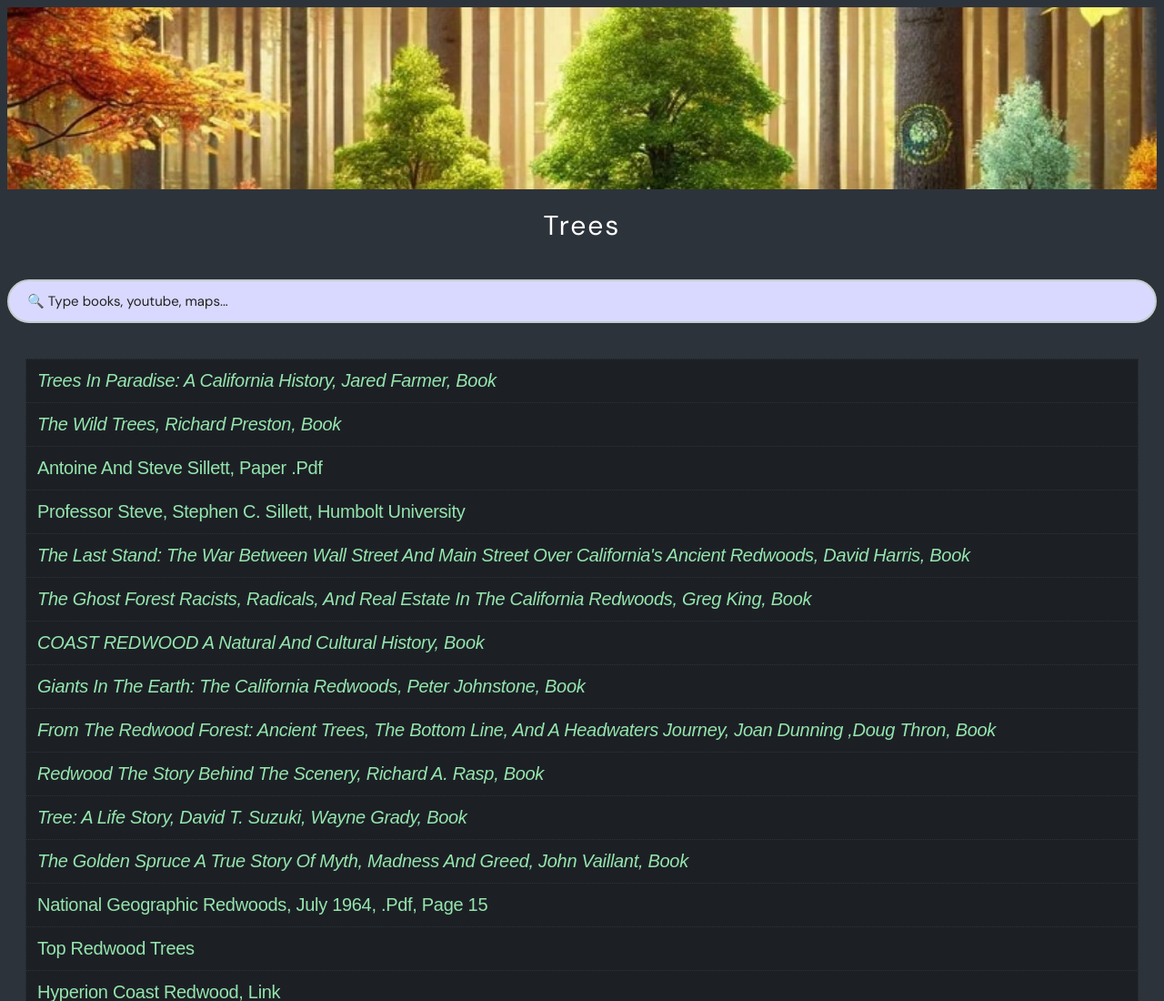
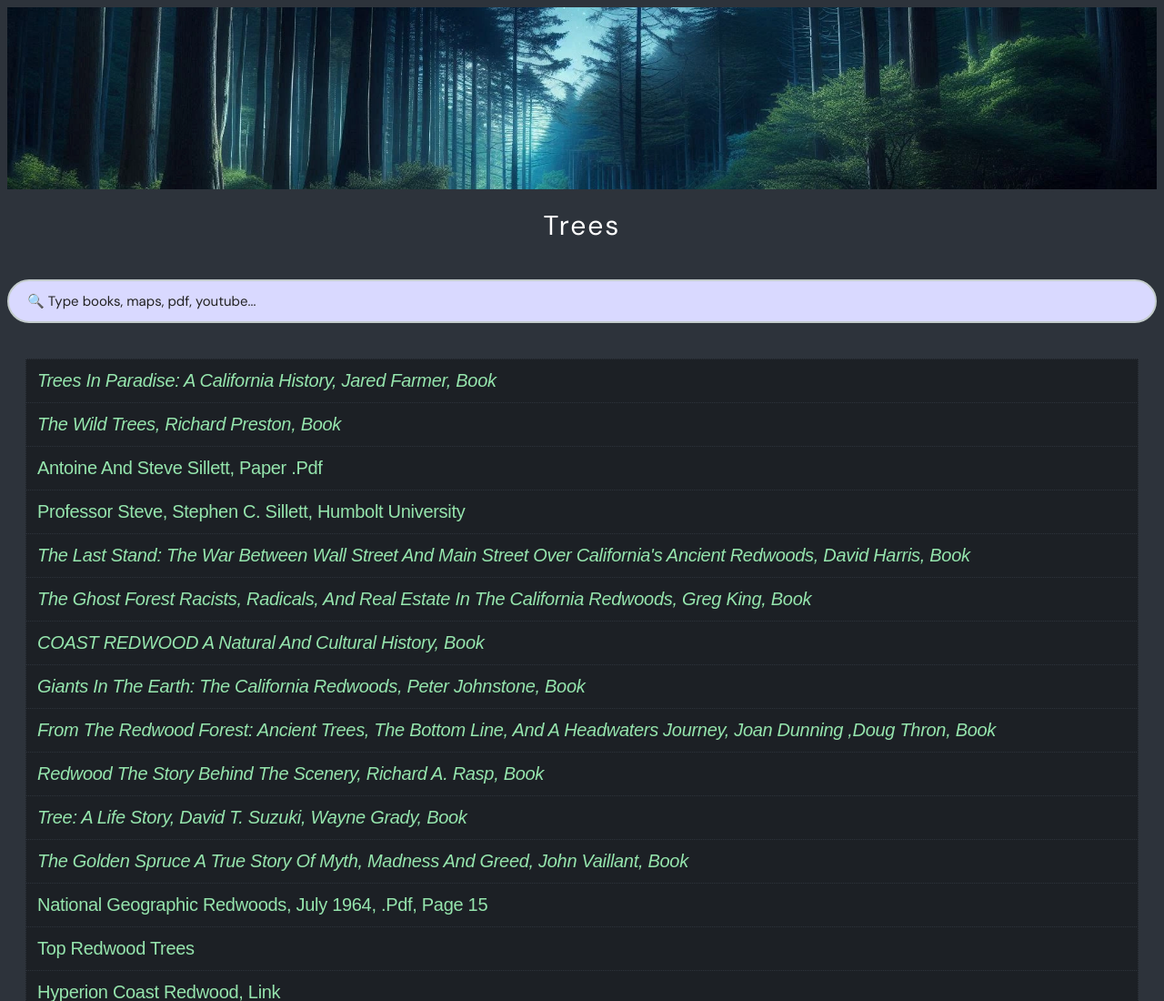
Before and after one commit to kironroy/trees, a plain HTML site: page index.html in a window 1280 px wide. Shown: the top 1100 px of the page at 91% size. Drawn offline with Linux system fonts and the dark colour scheme.

Commit message:
Images
- Light mode and dark mode of separate images.

```diff
--- a/index.html
+++ b/index.html
@@ -17,7 +17,6 @@
     <meta property="twitter:card" content="summary_large_image" />
 
     <link href="site.css" rel="stylesheet">
-  <link rel="preload" href="trees_banner.webp" as="image">
     <script defer src="app.js"></script>
 
 </head>
@@ -32,7 +31,8 @@
         </div>
 
         </div>
-    <input id="ritaInput" onkeyup="searchRitaList()" placeholder="🔍 Type books, youtube, maps..." title="Type in a name" type="text">
+        <input id="ritaInput" onkeyup="searchRitaList()" placeholder="🔍 Type books, maps, pdf, youtube..."
+            title="Type in a name" type="text">
 
 
         <ul id="ritaList">
@@ -54,7 +54,8 @@
             </li>
             </a></li>
             <li class="book">
-        <a href="https://www.hachettebookgroup.com/titles/greg-king/the-ghost-forest/9781541768673/?lens=publicaffairs">The
+                <a
+                    href="https://www.hachettebookgroup.com/titles/greg-king/the-ghost-forest/9781541768673/?lens=publicaffairs">The
                     Ghost Forest
                     Racists, Radicals, and Real Estate in the California Redwoods, Greg King,
                     book</a>
--- a/site.css
+++ b/site.css
@@ -1,9 +1,8 @@
 @font-face {
-  font-family: "DM Sans";
+  font-family: 'DM Sans';
   font-display: swap;
   font-weight: 400;
-  src: url("/dm-sans-v15-latin-regular.woff2")
-    format("woff");
+  src: url('/dm-sans-v15-latin-regular.woff2') format('woff');
 }
 
 :root {
@@ -42,7 +41,7 @@ h1 {
 .banner {
   width: 100%;
   height: 200px; /* Adjust the height as needed */
-  background-image: url('trees_banner.webp'); /* Replace with your image URL */
+  background-image: url('trees_day.webp'); /* Replace with your image URL */
   background-size: cover;
   background-position: center;
 }
@@ -142,6 +141,14 @@ input {
     color: #fff;
   }
 
+  .banner{
+    width: 100%;
+    height: 200px; /* Adjust the height as needed */
+    background-image: url('trees_night.webp'); /* Replace with your image URL */
+    background-size: cover;
+    background-position: center;
+  }
+
   #topBtn {
     background-color: var(--headers);
     border: solid 2px var(--headers);
```
Also changed, not shown: trees_banner.webp (deleted), trees_day.webp (added), trees_night.webp (added). Lines whose indentation alone changed are shown as unchanged.
